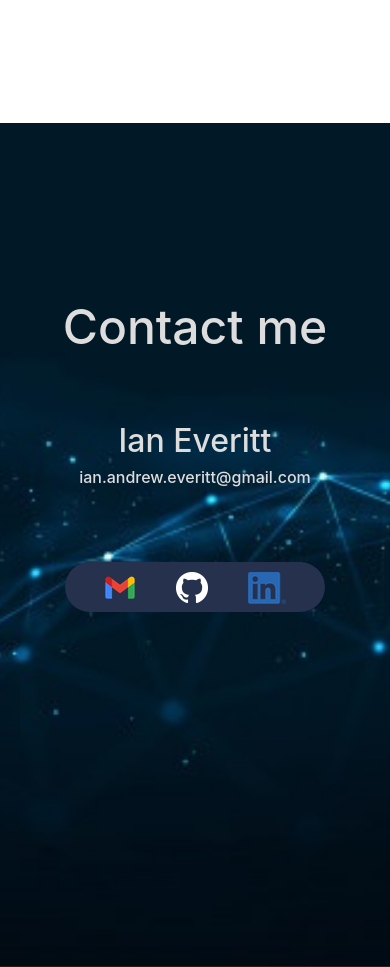
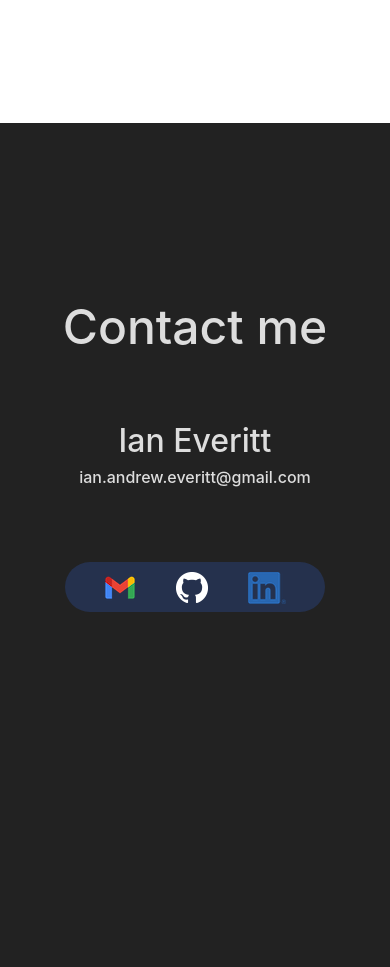
Before and after one commit to rflctvEQ/react-portfolio, a React (Create React App) app: page / in a window 390 px wide. Shown: the part 4480-5447 px from the top of the page. Built offline with nearby package versions, Linux system fonts and the light colour scheme.

Commit message:
removed background-image in contact section for mobile viewports

```diff
--- a/src/components/Contact/style.css
+++ b/src/components/Contact/style.css
@@ -75,9 +75,10 @@
 
 @media screen and (max-width: 600px) {
     .contact {
-        /* background-image: url('../../images/bright-tech-background.jpg'); */
-        background-attachment: initial;
-        background-position: center;
+        background-image: none;
+        background-color: var(--dark);
+        /* background-attachment: initial;
+        background-position: center; */
     }
 
     .contact-row h1 {
```
